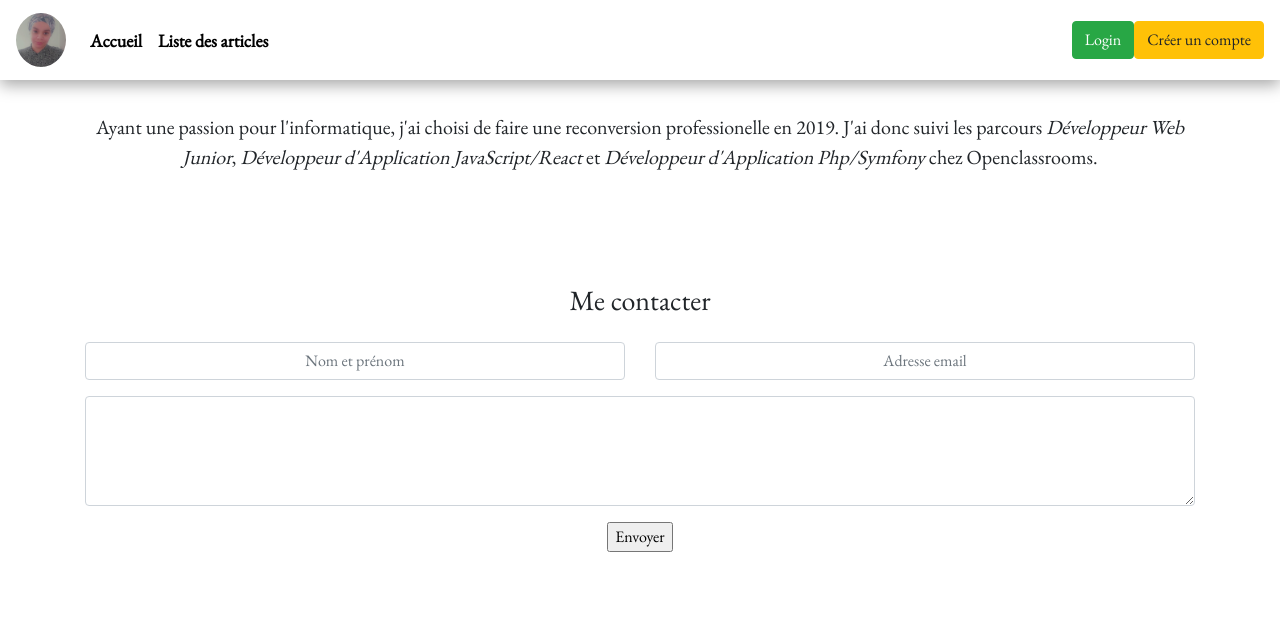
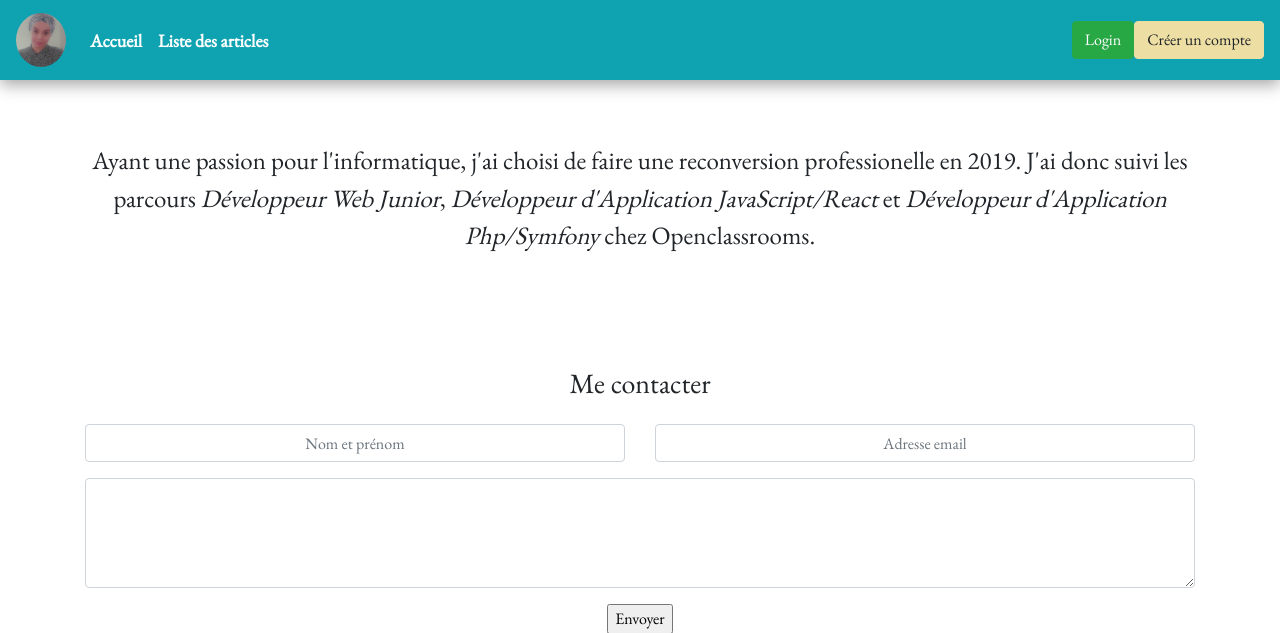
Before and after one commit to temimi94/Proje_5_Blog, a PHP site: template src/View/home.twig in a window 1280 px wide. Shown: the top 633 px of the page. Run offline with PHP 8.4, Linux system fonts and the light colour scheme; the template is opened without the code that fills it, so the values that code supplies are empty; some libraries are stand-ins or nearby versions.

Commit message:
modiif nav

```diff
--- a/public/css/style.css
+++ b/public/css/style.css
@@ -68,14 +68,14 @@ div.jumbotron.blog-page{
 }
 
 .navbar-dark .navbar-nav .nav-link {
-    color: black !important;
+    color: white !important;
     font-weight: 600;
     font-size: 18px;
 
 }
 
 .navbar-dark .navbar-nav .nav-link:hover {
-    color: indianred !important;
+    color: #D9E5D6 !important;
 }
 
 .jumbotron {
@@ -84,12 +84,21 @@ div.jumbotron.blog-page{
 }
 
 .text-center > p {
-font-size: 20px;
+font-size: 25px !important;
+margin-top: 30px;
 }
 
-.fixed-top  {
+ .fixed-top  {
     box-shadow: rgba(0, 0, 0, 0.35) 0px 5px 15px !important;
+    background-color: #0FA3B1;
 }
 
-.navbar-expand-md .navbar-collapse {
+.btn-warning {
+background-color: #EDDEA4;
+border-color: #EDDEA4;
 }
+
+.btn-warning:hover {
+    background-color: #D9E5D6;
+    border-color: #D9E5D6;
+}
```
